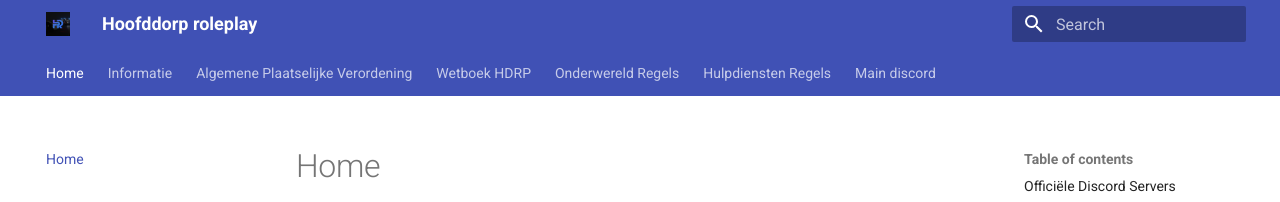
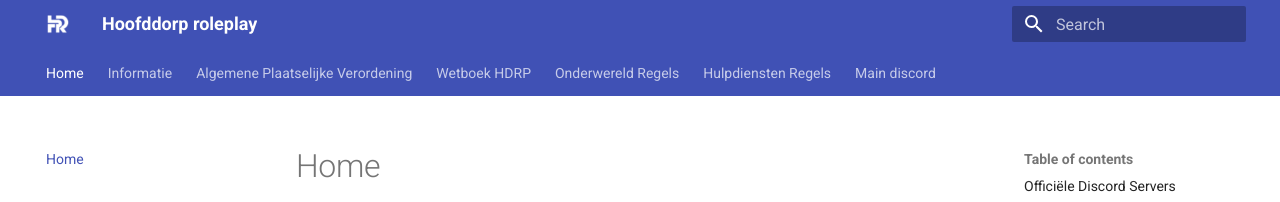
Before and after one commit to meesisgek/Hoofddorp-roleplay-APV, an MkDocs documentation site: the page built from docs/index.md, in a window 1280 px wide. Shown: the top 202 px of the page. Built offline with MkDocs 1.6.1 and Material for MkDocs 9.7.7, drawn with Linux system fonts in a browser that asks for light colours.

Commit message:
Logo fix

```diff
--- a/mkdocs.yml
+++ b/mkdocs.yml
@@ -1,7 +1,7 @@
 site_name: Hoofddorp roleplay
 theme:
-  logo: assests/HDRPlogo2.png
-  favicon: images/favicon.png
+  logo: assests/HDRPlogo.png
+  favicon: assests/HDRPlogo2.png
   name: material
   features:
     - navigation.instant
```
